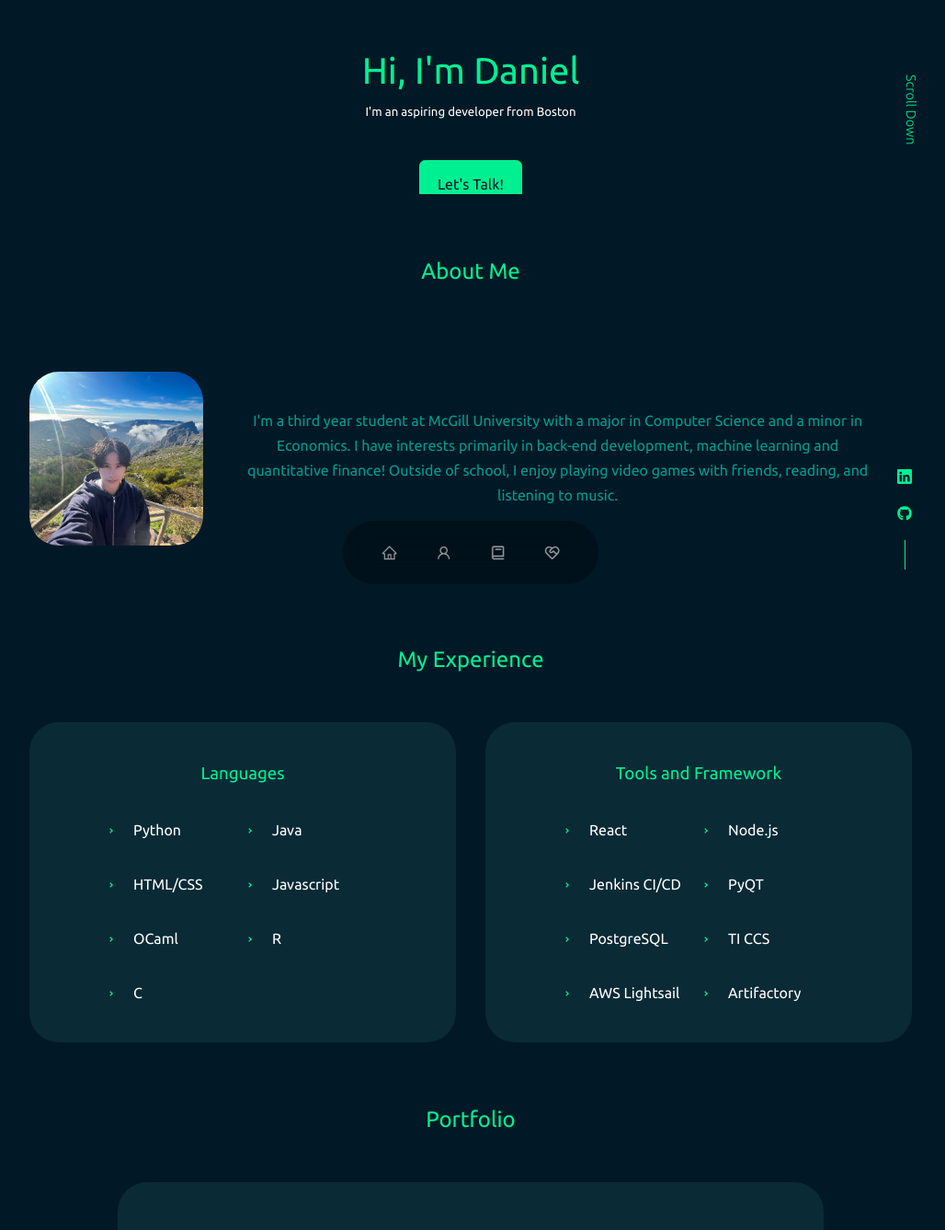
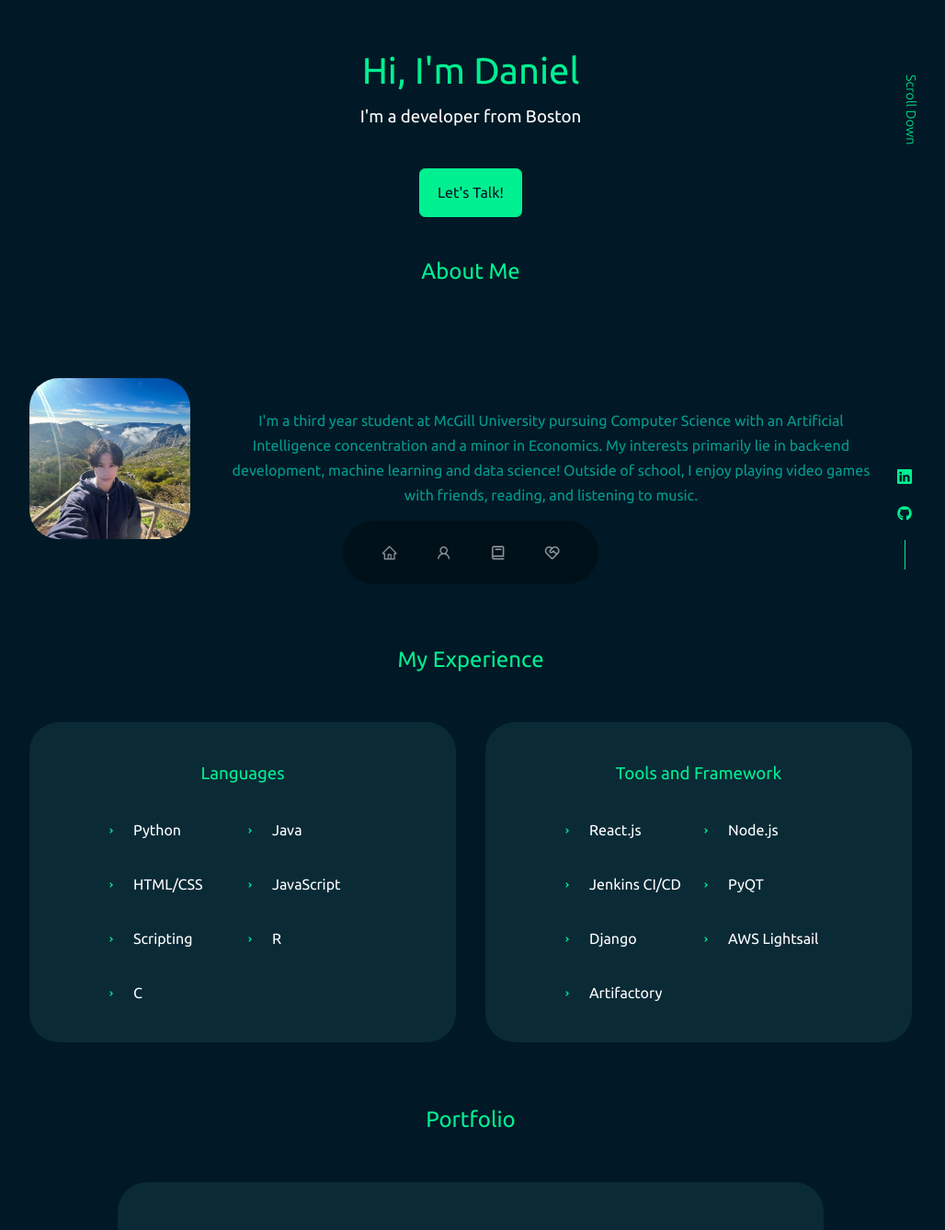
Before and after one commit to liaodzns/portfolio, a React (Create React App) app: page / in a window 1280 px wide. Shown: the part 133-1470 px from the top of the page at 92% size, without its empty margins (128-1156 px from the left). Built offline with nearby package versions, Linux system fonts and the light colour scheme.

Commit message:
chore: update portfolio

```diff
--- a/src/components/about/About.jsx
+++ b/src/components/about/About.jsx
@@ -15,8 +15,8 @@ const About = () => {
         </div>
 
         <div className="about__content">
-            I'm a third year student at McGill University with a major in Computer Science and
-            a minor in Economics. I have interests primarily in back-end development, machine learning and quantitative finance! Outside of school,
+            I'm a third year student at McGill University pursuing Computer Science with an Artificial Intelligence concentration and
+            a minor in Economics. My interests primarily lie in back-end development, machine learning and data science! Outside of school,
             I enjoy playing video games with friends, reading, and listening to music.
 
         </div>
--- a/src/components/experience/Experience.jsx
+++ b/src/components/experience/Experience.jsx
@@ -38,7 +38,7 @@ const Experience = () => {
               <article className='experience__details'>
                 <RiArrowDropRightLine className='experience__details-icon'/>
                 <div>
-                <h4>Javascript</h4>
+                <h4>JavaScript</h4>
                 {/* <small className='text-light'>Basic</small> */}
                 </div>
               </article>
@@ -46,7 +46,7 @@ const Experience = () => {
               <article className='experience__details'>
                 <RiArrowDropRightLine className='experience__details-icon'/>
                 <div>
-                <h4>OCaml</h4>
+                <h4>Scripting</h4>
                 {/* <small className='text-light'>Intermediate</small> */}
                 </div>
               </article>
@@ -76,7 +76,7 @@ const Experience = () => {
                 <article className='experience__details'>
                   <RiArrowDropRightLine className='experience__details-icon'/>
                   <div>
-                  <h4>React</h4>
+                  <h4>React.js</h4>
                   {/* <small className='text-light'>Basic</small> */}
                   </div>
                 </article>
@@ -108,15 +108,7 @@ const Experience = () => {
                 <article className='experience__details'>
                   <RiArrowDropRightLine className='experience__details-icon'/>
                   <div>
-                  <h4>PostgreSQL</h4>
-                  {/* <small className='text-light'>Experienced</small> */}
-                  </div>
-                </article>
-
-                <article className='experience__details'>
-                  <RiArrowDropRightLine className='experience__details-icon'/>
-                  <div>
-                  <h4>TI CCS</h4>
+                  <h4>Django</h4>
                   {/* <small className='text-light'>Experienced</small> */}
                   </div>
                 </article>
--- a/src/components/header/Header.jsx
+++ b/src/components/header/Header.jsx
@@ -11,7 +11,7 @@ const Header = () => {
 
       <div className="container header__container">
         <h1> <TypeWriter content="Hi, I'm Daniel" speed={100} /> </h1>
-        <h5> <TypeWriter content="I'm an aspiring developer from Boston" speed={50} /> </h5>
+        <h3> <TypeWriter content="I'm a developer from Boston" speed={50} /> </h3>
         {/* <h5 className = "text-light"> An Aspiring Fullstack Developer From Boston, Massachusetts</h5> */}
         <CTA />
         <HeaderSocials/>
--- a/src/components/header/header.css
+++ b/src/components/header/header.css
@@ -1,7 +1,7 @@
 header {
     height:35vh;
     padding-top: 7rem;
-    overflow: hidden;
+    /* overflow: hidden; */
 }
 
 .header__container {
--- a/src/components/portfolio2/Portfolio2.jsx
+++ b/src/components/portfolio2/Portfolio2.jsx
@@ -23,7 +23,7 @@ const data = [
     {
         name: 'Stock Prediction Model',
         description: [
-            '- Developed a LSTM Neural Network using TensorFlow and Keras to predict the closing prices of stocks, leveraging historical stock data from yfinance API and incorporating technical indicators such as Moving Averages, MACD, and Bollinger Bands for feature enhancement',
+            '- Developed a LSTM Neural Network using TensorFlow and Keras to predict the closing prices of stocks, leveraging historical stock data from yfinance API and incorporating technical indicators for feature enhancement',
             '- Developed and engineered time-series data for model training and created interactive visualizations using matplotlib to compare real vs predicted prices across multiple stocks'
         ]
     },
@@ -36,18 +36,19 @@ const data = [
         ]
     },
     {
-        name: 'Financial ANN model',
+        name: 'Financial Institution Customer Attrition Model',
         description: [
-            '- Created a geodemographic segmentation model based on 11 conditions to determine customers of a bank with a high risk of leaving',
-            '- Used basic knowledge of artificial neural networks to train algorithm to make correct predictions'
+            '- Designed and implemented an Artificial Neural Network (ANN) for predictive modeling on customer churn',
+            '- Applied machine learning preprocessing workflows with libraries such as NumPy, Pandas, and Scikit-learn to streamline data transformation and analysis',
+            '- Leveraged advanced TensorFlow techniques for model construction, optimization, and evaluation to achieve improved prediction accuracy',
+            '- Analyzed model performance to refine feature engineering and hyperparameters, illustrating proficiency in data-driven decision-making'
         ]
     },
     {
         name: 'RateMyProf Analyzer',
         description: [
-            '- Implemented and used my own hashmaps to analyze data generated from RateMyProfessor.com Reviews',
-            '- Wrote scripts to help visualize the breakdown of word frequencies by numerical rating and gender',
-            '- Deciphered gender bias in teaching evaluations'
+            '- Developed a HashMap object in Java from scratch to demonstrate knowledge of data structures and analyze data generated from RateMyProfessor.com reviews',
+            '- Implemented scripts to help visualize the breakdown of word frequencies by numerical rating and gender and decipher gender bias in teaching evaluations',
         ]
     },
 ]
```
